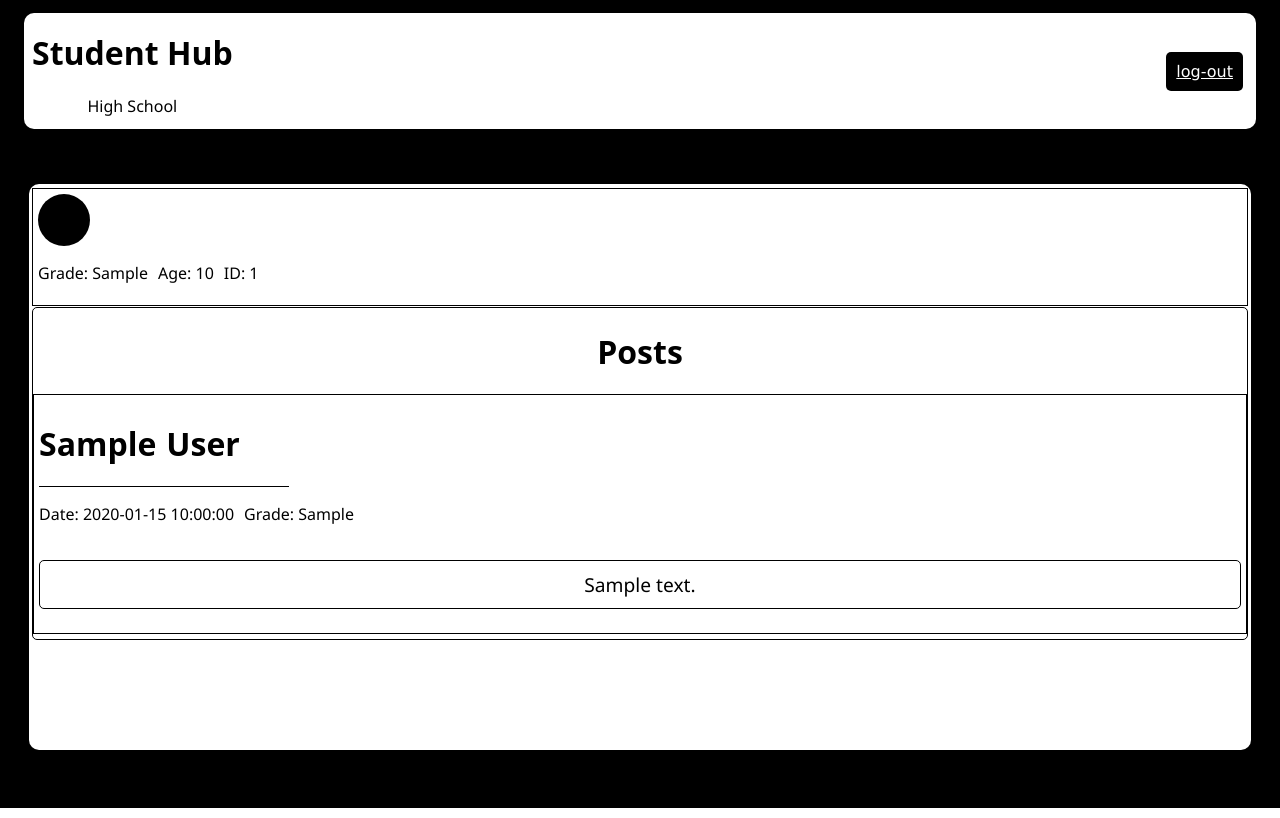
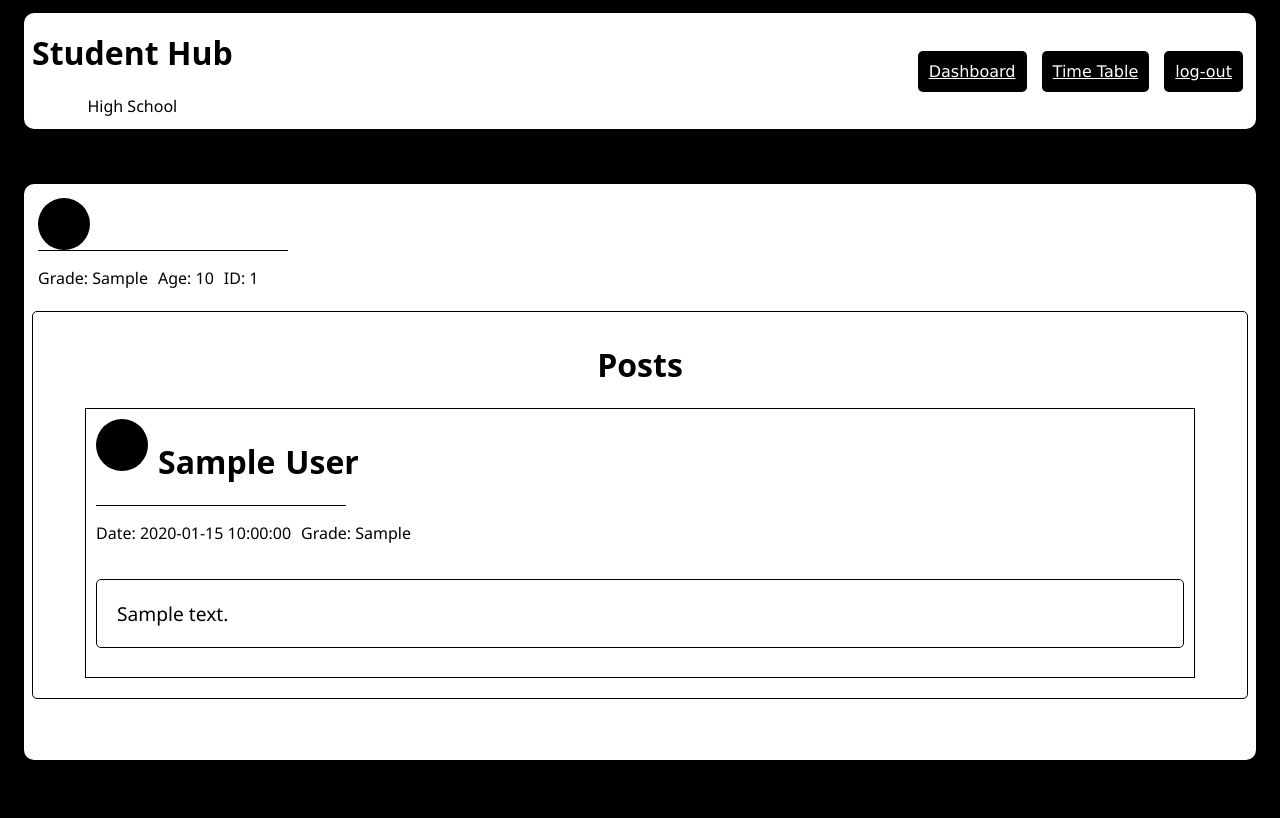
Before and after one commit to fen-here/Student-Hub---php-admin-SCHOOL, a PHP site: page /User/student/dashboard.php in a window 1280 px wide. Run offline with PHP 8.4, Linux system fonts and the light colour scheme; the visitor is signed in with stand-in values (Sample User, id 1); tables that the repository leaves empty or names only in its code hold one stand-in row (values such as "Sample post"); data that the repository does not hold is empty.

Commit message:
Projects styled and user dashboard finished

```diff
--- /dev/null
+++ b/User/src/dashboard.js
@@ -0,0 +1,21 @@
+//Student Dashboard
+
+//buttons
+const dashboard_btn = document.getElementById('dashboard_btn');
+const timetable_btn = document.getElementById('time_table_btn');
+
+// elements
+const timetable_page = document.getElementById('timetable');
+const dashboard_page = document.getElementById('dashboard');
+
+//functions
+
+dashboard_btn.addEventListener('click', function(){
+    dashboard_page.style.display="block";
+    timetable_page.style.display='none';
+});
+
+timetable_btn.addEventListener('click', function(){
+    dashboard_page.style.display="none";
+    timetable_page.style.display='block';
+});
--- a/User/student/dashboard.php
+++ b/User/student/dashboard.php
@@ -32,8 +32,9 @@ if(isset($_SESSION['email'])){
             <h1>Student Hub</h1>
             <p>High School</p>
         </div>
-
         <nav>
+            <a href="#" class="btn" id="dashboard_btn">Dashboard</a>
+            <a href="#" class="btn" id="time_table_btn">Time Table</a>
             <a href="../src/logout.php" class="btn" id="logout">log-out</a>
         </nav>
 
@@ -45,13 +46,57 @@ if(isset($_SESSION['email'])){
                 <h1 class="fname"><?php  echo $firstName?></h1>
                 <h1 class="lname"><?php  echo $lastName?></h1>
             </div>
+            <div class="divide"></div>
             <div class="person">
                 <p class="grade">Grade: <?php echo $grade?></p>
                 <p class="age"> Age: <?php echo $age?></p>
                 <p class="student-id"> ID: <?php echo $id?></p>
             </div>
         </div>
-        <div class="global_posts">
+
+        <div class="timetable" id="timetable" style="display:none;">
+            <h1>Time Table</h1>
+            <table class="timetable-element">
+                <tr>
+                    <th class="time">Time</th>
+                    <th>Subject</th>
+                </tr>
+                <tr>
+                    <td class="time">8:30-8:50</td>
+                    <td>Homroom</td>
+                </tr>
+                <tr>
+                    <td class="time">8:50-9:50</td>
+                    <td>Subject 1</td>
+                </tr>
+                <tr>
+                    <td class="time">9:50-10:50</td>
+                    <td>Subject 2</td>
+                </tr>
+                <tr id="break">
+                    <td class="break">10:50-11:20</td>
+                    <td class="break">Recess</td>
+                </tr>
+                <tr>
+                    <td class="time">11:20-12:20</td>
+                    <td>Subject 2</td>
+                </tr>
+                <tr>
+                    <td class="time">12:20-13:20</td>
+                    <td>Subject 4</td>
+                </tr>
+                <tr>
+                    <td class="break">13:20-13:50</td>
+                    <td class="break">Lunch</td>
+                </tr>
+                <tr>
+                    <td class="time">13:50-14:50</td>
+                    <td>Subject 5</td>
+                </tr>
+            </table>
+        </div>
+        <!--Posts-->
+        <div class="global_posts" id="dashboard">
             <h1>Posts</h1>
             <?php
                 if ($result_messages && mysqli_num_rows($result_messages) > 0){
@@ -59,6 +104,7 @@ if(isset($_SESSION['email'])){
                         echo "<div class='post'>";
                             echo "<div>";
                                 echo "<div class='person'>";
+                                    echo "<div class='pfp'></div>";
                                     echo "<h1>" . htmlspecialchars($row['firstName']) . "</h1>";
                                     echo "<h1>" . htmlspecialchars($row['lastName']) . "</h1>";
                                 echo "</div>";
@@ -92,5 +138,6 @@ if(isset($_SESSION['email'])){
             echo "<tr><td colspan='7'>No records found</td></tr>";
         }
     ?>
+    <script type="module" src="../src/dashboard.js"></script>
 </body>
 </html>
--- a/User/student/login.php
+++ b/User/student/login.php
@@ -21,6 +21,7 @@
                 <input type="password" name="password" id="password" placeholder="Password" required>
             </div>
             <a href="#" class="forgot-password" id="forgot-password-btn">Forgot Password?</a>
+            <a href="../../index.html" class="forgot-password" id="home-page">Back to Home Page</a>
             <div class="input-group">
                 <input type="submit" class="btn" value="Login" name="signIn" id="login-btn">
             </div>
--- a/src/style.css
+++ b/src/style.css
@@ -8,13 +8,14 @@ body {
 .profile{
     display:grid;
     padding: 5px;
-    border: 1px solid black;
+
     width: auto;
-    margin: 1px auto;
+    margin: 1px;
     height: auto;
     text-align: center;
     vertical-align: center;
     align-items: center;
+    align-items: flex-start;
 }
 
 .divide{
@@ -24,10 +25,12 @@ body {
 }
 
 .message{
-    padding:10px;
+    padding:20px;
     border: 1px black solid;
     border-radius: 5px;
     font-size: larger;
+    text-align: left;
+
 }
 
 .pfp {
@@ -46,11 +49,45 @@ body {
 
 }
 
+.timetable {
+    background-color: white;
+    margin-bottom: 1px;
+    border-radius: 5px;
+    margin: 1px auto;
+    border: 1px solid black;
+    display: block;
+    padding: 10px;
+    height: auto;
+    align-items: center;
+    place-items: center;
+    text-align: center;
+}
+
+.time{
+    width: 20%;
+}
+
+.break{
+    background-color: rgba(0, 0, 0, 0.493);
+    color: white;
+}
+
+td {
+    padding: 10px;
+}
+
+.timetable-element {
+    width: auto;
+}
+
 .post {
     display: grid;
     border: solid, black, 1px;
-    margin: 5px auto;
-    padding:5px;
+    margin: 10px auto;
+    padding: 10px;
+    width: 85vw;
+    height: 50%;
+
 }
 p {
     font-family: 'Segoe UI', Tahoma, Geneva, Verdana, sans-serif;
@@ -159,7 +217,20 @@ form{
     color: white;
     padding: 10px;
     background-color: black;
-    border: solid, rgba(0, 0, 0, 0), 0px;
+    border: solid, rgba(0, 0, 0, 0), 1px;
+    border-radius: 5px;
+    margin: 10px;
+    width: 200px;
+    cursor: pointer;
+    margin: 5px;
+    transition: 0.2s linear;
+}
+
+.btn:hover {
+    color: black;
+    padding: 10px;
+    background-color: rgb(255, 255, 255);
+    border: solid, rgba(0, 0, 0, 1), 1px;
     border-radius: 5px;
     margin: 10px;
     width: 200px;
@@ -205,13 +298,27 @@ form{
     justify-content: center;
     align-items: center;
     text-align: center;
+    transition: 0.2s linear;
 }
+
 
 .container-lg{
     background:#fff;
     width:95vw;
     height: 70vh;
-    padding:0.2rem;
+    padding:0.5rem;
+    margin:50px auto;
+    border-radius:10px;
+
+    align-items: center;
+    text-align: center;
+}
+
+.container-l{
+    background:#fff;
+    width:95vw;
+    height: 10vh;
+    padding:0.5rem;
     margin:50px auto;
     border-radius:10px;
 
@@ -270,11 +388,13 @@ input{
 
 .global_posts{
     background-color: white;
-    margin-bottom: 5px;
+    margin-bottom: 1px;
     border-radius: 5px;
     margin: 1px auto;
     border: 1px solid black;
     display: block;
+    padding: 10px;
+    height: auto;
 }
 
 .teacher-table {
```
Also changed, not shown: other parts of src/style.css (+56 -2 lines), User/src/main.js (+24 -1 lines), admin/admin_dashboard.php (+29 -7 lines).
